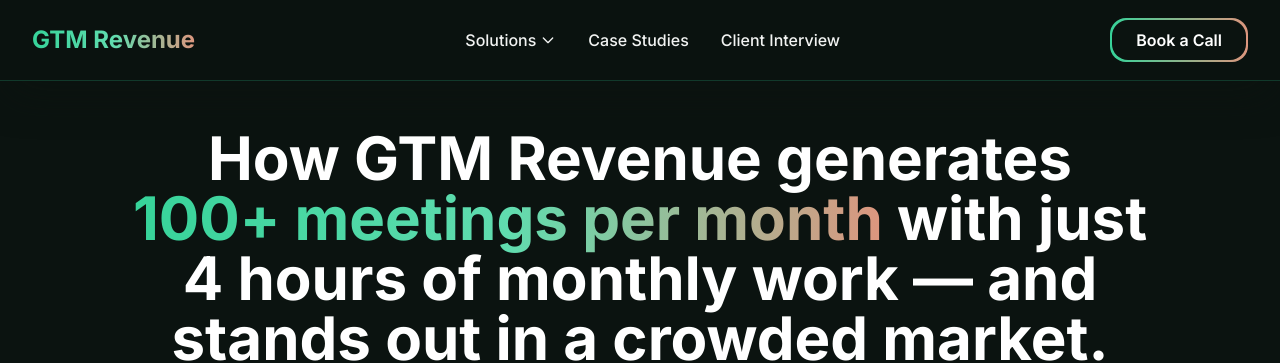
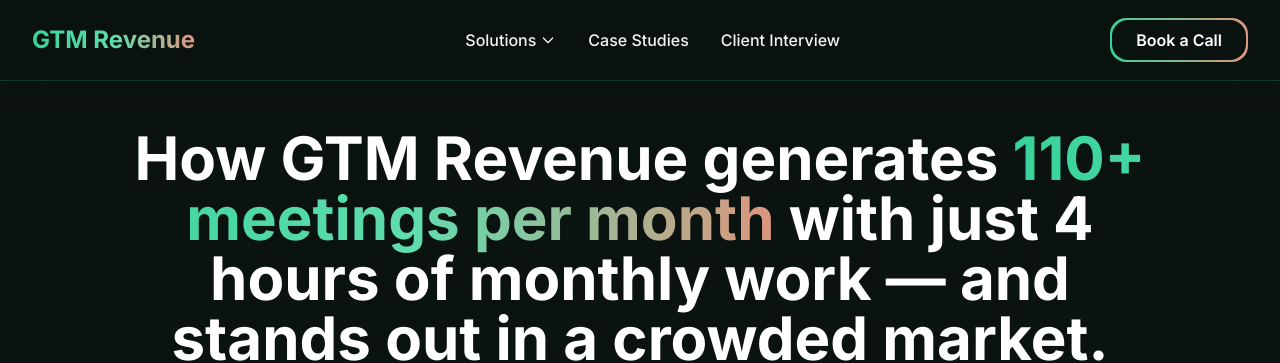
Before and after one commit to v3velev/GTMRevenue-website3, a React (Vite) app: page /case-study-5 in a window 1280 px wide. Shown: the top 363 px of the page. Built offline with nearby package versions, Linux system fonts and the light colour scheme; the HTML template or start-up script is replaced by a standard one.

Commit message:
Describe your changes here

```diff
--- a/src/pages/CaseStudy5.tsx
+++ b/src/pages/CaseStudy5.tsx
@@ -30,7 +30,7 @@ const CaseStudy5 = () => {
             <div className="max-w-6xl mx-auto text-center">
               <div className="space-y-8">
                 <h1 className="text-3xl sm:text-4xl lg:text-5xl xl:text-6xl font-bold leading-tight text-white max-w-5xl mx-auto">
-                  How GTM Revenue generates <span className="bg-gradient-to-r from-primary via-primary-glow to-accent bg-clip-text text-transparent">100+ meetings per month</span> with just 4 hours of monthly work — and stands out in a crowded market.
+                  How GTM Revenue generates <span className="bg-gradient-to-r from-primary via-primary-glow to-accent bg-clip-text text-transparent">110+ meetings per month</span> with just 4 hours of monthly work — and stands out in a crowded market.
                 </h1>
 
                 <p className="text-xl sm:text-2xl lg:text-3xl text-white/90 leading-relaxed max-w-4xl mx-auto">
```
